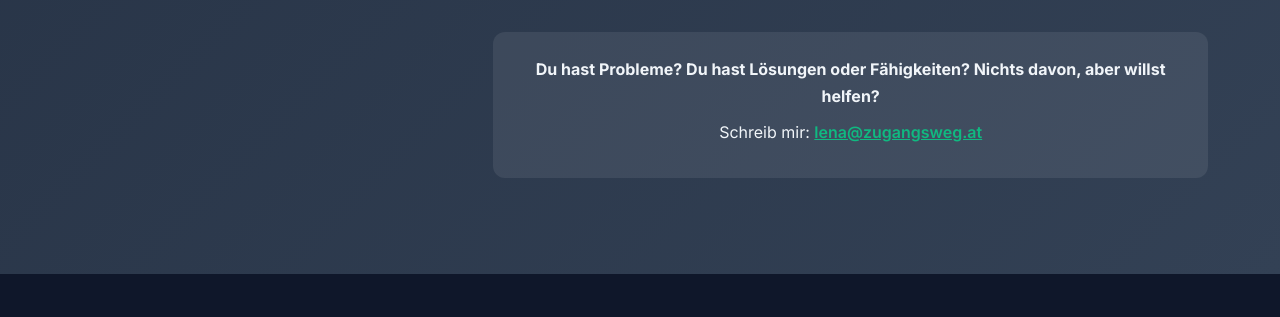
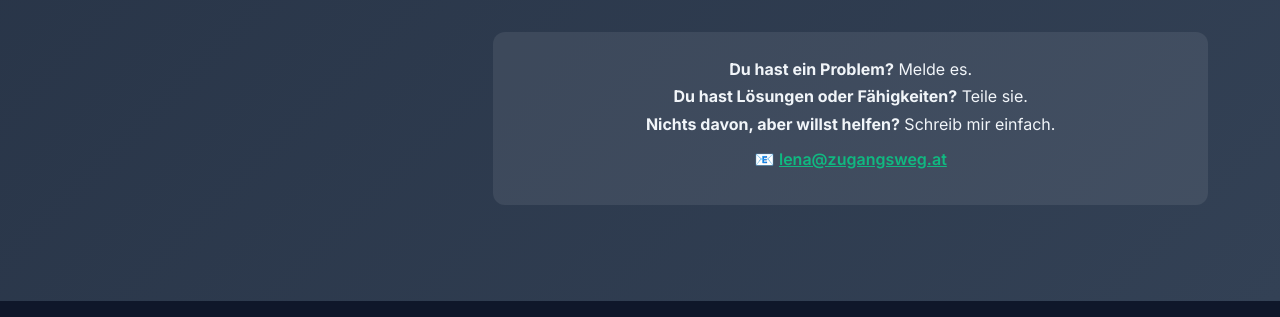
Before and after one commit to LEEI1337/ZugangsWeg.at-Page, a plain HTML site: page index.html in a window 1280 px wide. Shown: the part 6456-6773 px from the top of the page. Drawn offline with Linux system fonts and the light colour scheme.

Commit message:
✨ CTA schöner formatiert - klarer strukturiert
- Jede Zeile eigene Frage + Antwort
- 'Du hast ein Problem? Melde es.'
- 'Du hast Lösungen? Teile sie.'
- 'Willst helfen? Schreib mir einfach.'
- Bessere Lesbarkeit mit line-height
- Email mit 📧 Emoji hervorgehoben
- Beide Stellen konsistent

```diff
--- a/index.html
+++ b/index.html
@@ -308,10 +308,12 @@
 
                         <div id="successMessage" style="display: none; background: rgba(16, 185, 129, 0.2); border: 2px solid #10b981; border-radius: 12px; padding: 1.5rem; margin-top: 1rem; text-align: center;">
                             <p style="color: white; font-weight: 600; margin: 0;">
-                                ✅ Danke! Dein Download startet in wenigen Sekunden...<br>
-                                <small style="opacity: 0.8;">
-                                    Du hast Probleme? Du hast Lösungen oder Fähigkeiten? Nichts davon, aber willst helfen?<br>
-                                    Schreib mir: <a href="mailto:lena@zugangsweg.at" style="color: white; text-decoration: underline;">lena@zugangsweg.at</a>
+                                ✅ Danke! Dein Download startet in wenigen Sekunden...<br><br>
+                                <small style="opacity: 0.9; line-height: 1.6;">
+                                    <strong>Du hast ein Problem?</strong> Melde es.<br>
+                                    <strong>Du hast Lösungen oder Fähigkeiten?</strong> Teile sie.<br>
+                                    <strong>Nichts davon, aber willst helfen?</strong> Schreib mir einfach.<br><br>
+                                    📧 <a href="mailto:lena@zugangsweg.at" style="color: white; text-decoration: underline; font-weight: 600;">lena@zugangsweg.at</a>
                                 </small>
                             </p>
                         </div>
@@ -325,9 +327,13 @@
                     </div>
 
                     <div class="book-cta-alt">
-                        <p><strong>Du hast Probleme? Du hast Lösungen oder Fähigkeiten? Nichts davon, aber willst helfen?</strong></p>
+                        <p style="line-height: 1.7;">
+                            <strong>Du hast ein Problem?</strong> Melde es.<br>
+                            <strong>Du hast Lösungen oder Fähigkeiten?</strong> Teile sie.<br>
+                            <strong>Nichts davon, aber willst helfen?</strong> Schreib mir einfach.
+                        </p>
                         <p>
-                            Schreib mir: <a href="mailto:lena@zugangsweg.at">lena@zugangsweg.at</a>
+                            📧 <a href="mailto:lena@zugangsweg.at" style="font-weight: 600;">lena@zugangsweg.at</a>
                         </p>
                     </div>
                 </div>
```
